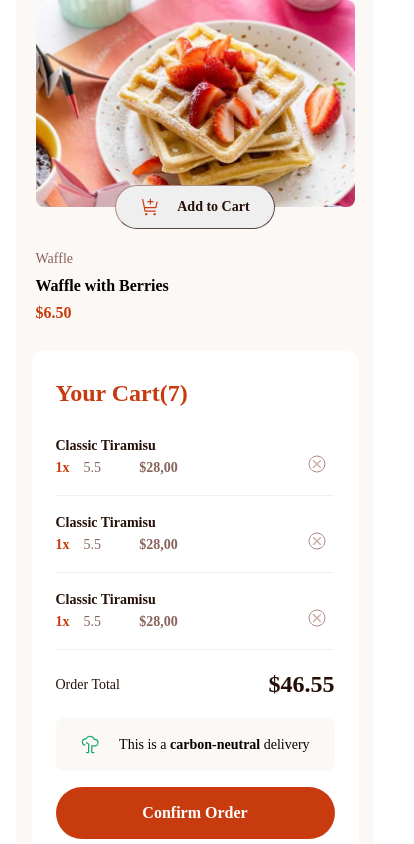
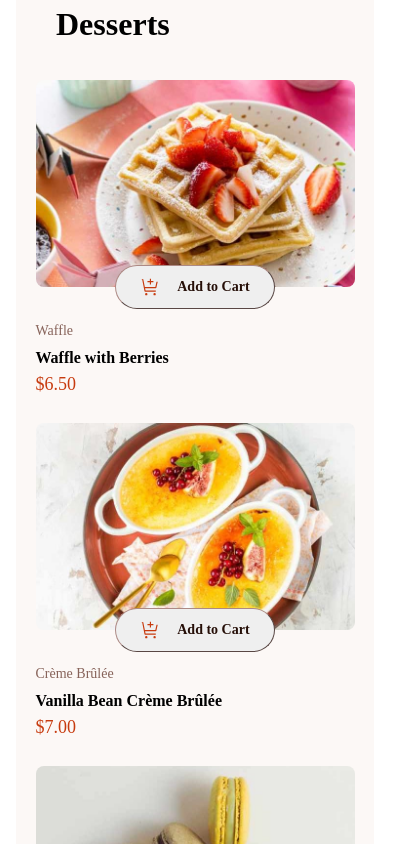
Before and after one commit to clickglue/product-list-react, a React (Vite) app: page / in a window 390 px wide. Shown: the top 844 px of the page, 414 px wide, since content can reach past the window. Built offline with nearby package versions, Linux system fonts and the light colour scheme.

Commit message:
Mobile finished

```diff
--- a/data.json
+++ b/data.json
@@ -1,10 +1,10 @@
 [
     {
        "image": {
-            "thumbnail": "./assets/images/image-waffle-thumbnail.jpg",
-            "mobile": "./assets/images/image-waffle-mobile.jpg",
-            "tablet": "./assets/images/image-waffle-tablet.jpg",
-            "desktop": "./assets/images/image-waffle-desktop.jpg"
+            "thumbnail":"/src/assets/images/image-waffle-thumbnail.jpg",
+            "mobile":"/src/assets/images/image-waffle-mobile.jpg",
+            "tablet":"/src/assets/images/image-waffle-tablet.jpg",
+            "desktop":"/src/assets/images/image-waffle-desktop.jpg"
        },
        "name": "Waffle with Berries",
        "category": "Waffle",
@@ -12,10 +12,10 @@
     },
     {
         "image": {
-            "thumbnail": "./assets/images/image-creme-brulee-thumbnail.jpg",
-            "mobile": "./assets/images/image-creme-brulee-mobile.jpg",
-            "tablet": "./assets/images/image-creme-brulee-tablet.jpg",
-            "desktop": "./assets/images/image-creme-brulee-desktop.jpg"
+            "thumbnail":"/src/assets/images/image-creme-brulee-thumbnail.jpg",
+            "mobile":"/src/assets/images/image-creme-brulee-mobile.jpg",
+            "tablet":"/src/assets/images/image-creme-brulee-tablet.jpg",
+            "desktop":"/src/assets/images/image-creme-brulee-desktop.jpg"
         },
         "name": "Vanilla Bean Crème Brûlée",
         "category": "Crème Brûlée",
@@ -23,10 +23,10 @@
      },
      {
         "image": {
-            "thumbnail": "./assets/images/image-macaron-thumbnail.jpg",
-            "mobile": "./assets/images/image-macaron-mobile.jpg",
-            "tablet": "./assets/images/image-macaron-tablet.jpg",
-            "desktop": "./assets/images/image-macaron-desktop.jpg"
+            "thumbnail":"/src/assets/images/image-macaron-thumbnail.jpg",
+            "mobile":"/src/assets/images/image-macaron-mobile.jpg",
+            "tablet":"/src/assets/images/image-macaron-tablet.jpg",
+            "desktop":"/src/assets/images/image-macaron-desktop.jpg"
         },
         "name": "Macaron Mix of Five",
         "category": "Macaron",
@@ -34,10 +34,10 @@
      },
      {
         "image": {
-            "thumbnail": "./assets/images/image-tiramisu-thumbnail.jpg",
-            "mobile": "./assets/images/image-tiramisu-mobile.jpg",
-            "tablet": "./assets/images/image-tiramisu-tablet.jpg",
-            "desktop": "./assets/images/image-tiramisu-desktop.jpg"
+            "thumbnail":"/src/assets/images/image-tiramisu-thumbnail.jpg",
+            "mobile":"/src/assets/images/image-tiramisu-mobile.jpg",
+            "tablet":"/src/assets/images/image-tiramisu-tablet.jpg",
+            "desktop":"/src/assets/images/image-tiramisu-desktop.jpg"
         },
         "name": "Classic Tiramisu",
         "category": "Tiramisu",
@@ -45,10 +45,10 @@
      },
      {
         "image": {
-            "thumbnail": "./assets/images/image-baklava-thumbnail.jpg",
-            "mobile": "./assets/images/image-baklava-mobile.jpg",
-            "tablet": "./assets/images/image-baklava-tablet.jpg",
-            "desktop": "./assets/images/image-baklava-desktop.jpg"
+            "thumbnail":"/src/assets/images/image-baklava-thumbnail.jpg",
+            "mobile":"/src/assets/images/image-baklava-mobile.jpg",
+            "tablet":"/src/assets/images/image-baklava-tablet.jpg",
+            "desktop":"/src/assets/images/image-baklava-desktop.jpg"
         },
         "name": "Pistachio Baklava",
         "category": "Baklava",
@@ -56,10 +56,10 @@
      },
      {
         "image": {
-            "thumbnail": "./assets/images/image-meringue-thumbnail.jpg",
-            "mobile": "./assets/images/image-meringue-mobile.jpg",
-            "tablet": "./assets/images/image-meringue-tablet.jpg",
-            "desktop": "./assets/images/image-meringue-desktop.jpg"
+            "thumbnail":"/src/assets/images/image-meringue-thumbnail.jpg",
+            "mobile":"/src/assets/images/image-meringue-mobile.jpg",
+            "tablet":"/src/assets/images/image-meringue-tablet.jpg",
+            "desktop":"/src/assets/images/image-meringue-desktop.jpg"
         },
         "name": "Lemon Meringue Pie",
         "category": "Pie",
@@ -67,10 +67,10 @@
      },
      {
         "image": {
-            "thumbnail": "./assets/images/image-cake-thumbnail.jpg",
-            "mobile": "./assets/images/image-cake-mobile.jpg",
-            "tablet": "./assets/images/image-cake-tablet.jpg",
-            "desktop": "./assets/images/image-cake-desktop.jpg"
+            "thumbnail":"/src/assets/images/image-cake-thumbnail.jpg",
+            "mobile":"/src/assets/images/image-cake-mobile.jpg",
+            "tablet":"/src/assets/images/image-cake-tablet.jpg",
+            "desktop":"/src/assets/images/image-cake-desktop.jpg"
         },
         "name": "Red Velvet Cake",
         "category": "Cake",
@@ -78,10 +78,10 @@
      },
      {
         "image": {
-            "thumbnail": "./assets/images/image-brownie-thumbnail.jpg",
-            "mobile": "./assets/images/image-brownie-mobile.jpg",
-            "tablet": "./assets/images/image-brownie-tablet.jpg",
-            "desktop": "./assets/images/image-brownie-desktop.jpg"
+            "thumbnail":"/src/assets/images/image-brownie-thumbnail.jpg",
+            "mobile":"/src/assets/images/image-brownie-mobile.jpg",
+            "tablet":"/src/assets/images/image-brownie-tablet.jpg",
+            "desktop":"/src/assets/images/image-brownie-desktop.jpg"
         },
         "name": "Salted Caramel Brownie",
         "category": "Brownie",
@@ -89,10 +89,10 @@
      },
      {
         "image": {
-            "thumbnail": "./assets/images/image-panna-cotta-thumbnail.jpg",
-            "mobile": "./assets/images/image-panna-cotta-mobile.jpg",
-            "tablet": "./assets/images/image-panna-cotta-tablet.jpg",
-            "desktop": "./assets/images/image-panna-cotta-desktop.jpg"
+            "thumbnail":"/src/assets/images/image-panna-cotta-thumbnail.jpg",
+            "mobile":"/src/assets/images/image-panna-cotta-mobile.jpg",
+            "tablet":"/src/assets/images/image-panna-cotta-tablet.jpg",
+            "desktop":"/src/assets/images/image-panna-cotta-desktop.jpg"
         },
         "name": "Vanilla Panna Cotta",
         "category": "Panna Cotta",
--- a/src/App.jsx
+++ b/src/App.jsx
@@ -6,7 +6,10 @@ import data from "../data.json";
 function App() {
   return (
     <main className={styles.app}>
-      <Item itemData={data}></Item>
+      <h1 className={styles.head1}>Desserts</h1>
+      {data.map((item) => (
+        <Item itemData={item}></Item>
+      ))}
       <Cart></Cart>
     </main>
   );
--- a/src/App.module.css
+++ b/src/App.module.css
@@ -9,3 +9,10 @@
   flex-direction: column;
   align-items: center;
 }
+.app .head1{
+  width: 100%;
+  font-weight: 700;
+  font-size: 2rem;
+  margin-bottom: 2rem;
+  margin-left: 5rem;
+}
--- a/src/components/Item/Item.jsx
+++ b/src/components/Item/Item.jsx
@@ -1,7 +1,7 @@
 import styles from "./Item.module.css";
 import AddToCart from "../AddToCart/AddToCart";
 
-const itemData = {
+const itemDataBU = {
     image: {
       thumbnail: "/src/assets/images/image-waffle-thumbnail.jpg",
       mobile: "/src/assets/images/image-waffle-mobile.jpg",
@@ -13,7 +13,7 @@ const itemData = {
     price: 6.5,
   };
 
-  function Item() {
+  function Item({itemData}) {
     return (
       <article className={styles.article}>
         <picture>
--- a/src/components/Item/Item.module.css
+++ b/src/components/Item/Item.module.css
@@ -1,6 +1,7 @@
 .article {
   width: 319px;
   height: 327px;
+  margin-bottom: 1rem;
 }
 .article img {
   border-radius: 0.5rem;
@@ -9,7 +10,7 @@
 .article .content {
   display: flex;
   flex-direction: column;
-  margin-top: 1rem;
+  margin-top: 0.5rem;
 line-height: 1.7rem;
 }
 .article h1 {
@@ -24,6 +25,6 @@ line-height: 1.7rem;
 }
 .article h3 {
   color: var(--clr-red);
-  font-size: 1rem;
-  font-weight: 600;
+  font-size: 1.125rem;
+  font-weight: 400;
 }
```
